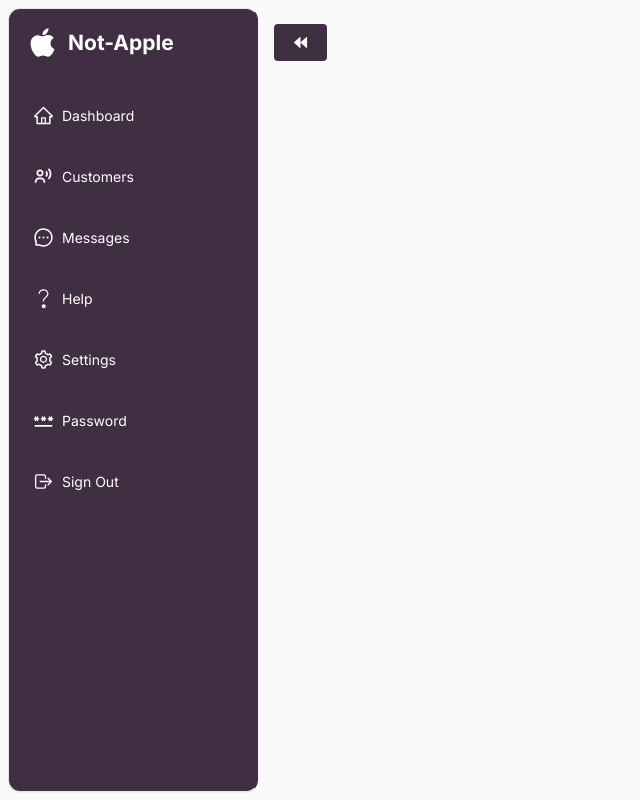
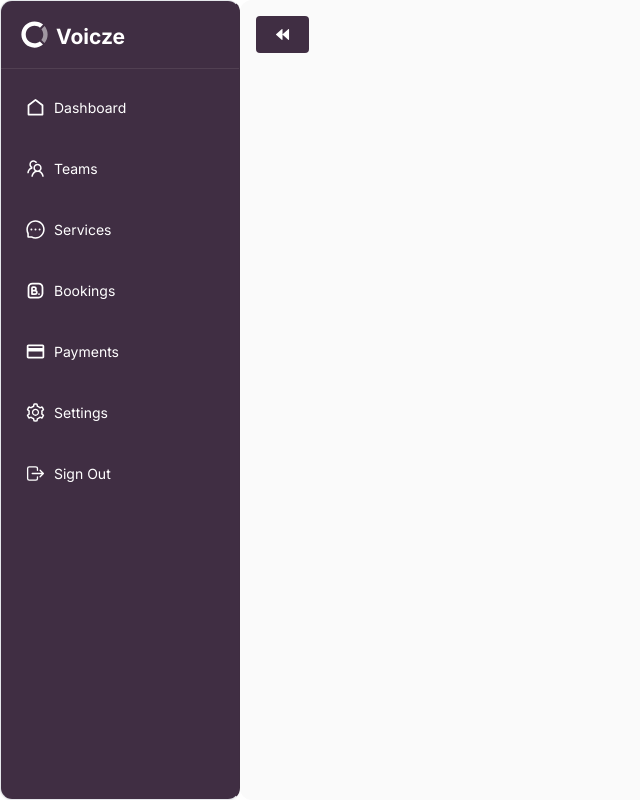
Before and after one commit to blyncnov/thingy-dashboard, a Next.js app: page / in a window 1280 px wide. Both pictures are taken after a click on the button 130 px from the left and 42 px from the top of the page. Shown: the whole page, without its empty margins (0-640 px from the left). Built offline with nearby package versions, Linux system fonts and the light colour scheme.

Commit message:
nice style dvh

```diff
--- a/src/app/page.tsx
+++ b/src/app/page.tsx
@@ -1,51 +1,57 @@
 "use client";
 
 import React, { useState } from "react";
+
+// dashboard layout components
+import MainContentSection from "@/components/main";
+import SidebarNaviagtion from "@/components/sidebar";
+import TopbarNavigation from "@/components/topbar";
 
 // React Icon
 import {
   AiFillApple,
   AiFillForward,
   AiFillBackward,
-  AiOutlineHome,
+  AiOutlineTeam,
   AiOutlineMessage,
   AiOutlineSetting,
 } from "react-icons/ai";
-import { BiUserVoice } from "react-icons/bi";
-import { TfiHelp } from "react-icons/tfi";
-import { MdOutlinePassword } from "react-icons/md";
+import { CgOpenCollective } from "react-icons/cg";
+import { RiHomeLine } from "react-icons/ri";
+import { TbBrandBooking } from "react-icons/tb";
+import { MdPayment } from "react-icons/md";
 import { IoLogOutOutline } from "react-icons/io5";
 
 const Navbardata = [
   {
     id: 1,
     title: "Dashboard",
-    icon: AiOutlineHome,
+    icon: RiHomeLine,
   },
   {
     id: 2,
-    title: "Customers",
-    icon: BiUserVoice,
+    title: "Teams",
+    icon: AiOutlineTeam,
   },
   {
     id: 3,
-    title: "Messages",
+    title: "Services",
     icon: AiOutlineMessage,
   },
   {
     id: 4,
-    title: "Help",
-    icon: TfiHelp,
+    title: "Bookings",
+    icon: TbBrandBooking,
   },
   {
     id: 5,
-    title: "Settings",
-    icon: AiOutlineSetting,
+    title: "Payments",
+    icon: MdPayment,
   },
   {
     id: 6,
-    title: "Password",
-    icon: MdOutlinePassword,
+    title: "Settings",
+    icon: AiOutlineSetting,
   },
   {
     id: 7,
@@ -64,28 +70,24 @@ export default function Home() {
   return (
     <main>
       <section
-        className={`bg-[#FAFAFA] w-full h-screen max-h-screen min-h-screen transition-all grid  p-2 ${
-          isWide ? "grid-cols-[250px_1fr]" : "grid-cols-[80px_1fr]"
+        className={`bg-white w-full h-[100dvh] max-h-[100dvh] min-h-[100dvh] grid transition-all ${
+          isWide ? "grid-cols-[240px_1fr]" : "grid-cols-[88px_1fr]"
         }`}
       >
         <div className="bg-halfdark rounded-xl shadow-sm border border-r-[#37313113]">
           <div>
             <header>
               <div
-                className={`w-full border-b border-[#37313113] p-4 text-center flex items-center gap-2 cursor-pointer ${
+                className={`w-full border-b border-[#c3b8b821] p-4 text-center flex items-end gap-1 cursor-pointer ${
                   isWide ? "justify-start" : "justify-center"
                 }`}
               >
                 <h1 className="font-bold">
-                  <AiFillApple className="text-[2.5em] text-white cursor-pointer" />
+                  <CgOpenCollective className="text-[2.5em] text-white cursor-pointer" />
                 </h1>
                 {isWide ? (
-                  <h1 className="font-bold text-[1.5em] text-white">
-                    Not-Apple
-                  </h1>
-                ) : (
-                  ""
-                )}
+                  <h1 className="font-bold text-[1.5em] text-white">Voicze</h1>
+                ) : null}
               </div>
             </header>
             <section className="p-4">
@@ -94,12 +96,13 @@ export default function Home() {
                   return (
                     <li
                       key={data.id}
-                      className={`flex items-center gap-2 cursor-pointer rounded py-3 px-2 bg-[] text-white hover:bg-white hover:text-halfdark ${
+                      className={`flex items-center gap-2 cursor-pointer rounded py-3 px-2 text-white
+                      hover:bg-white hover:text-halfdark ${
                         isWide ? "justify-start" : "justify-center"
                       }`}
                     >
                       <span>{<data.icon className="text-[1.5em]" />}</span>
-                      {isWide ? <span> {data.title}</span> : ""}
+                      {isWide ? <span> {data.title}</span> : null}
                     </li>
                   );
                 })}
@@ -107,7 +110,7 @@ export default function Home() {
             </section>
           </div>
         </div>
-        <div className="p-4">
+        <div className="p-4 bg-[#FAFAFA] rounded-xl">
           <button
             className="p-2 px-4 bg-halfdark primary rounded text-white"
             onClick={handleWideScreen}
```
